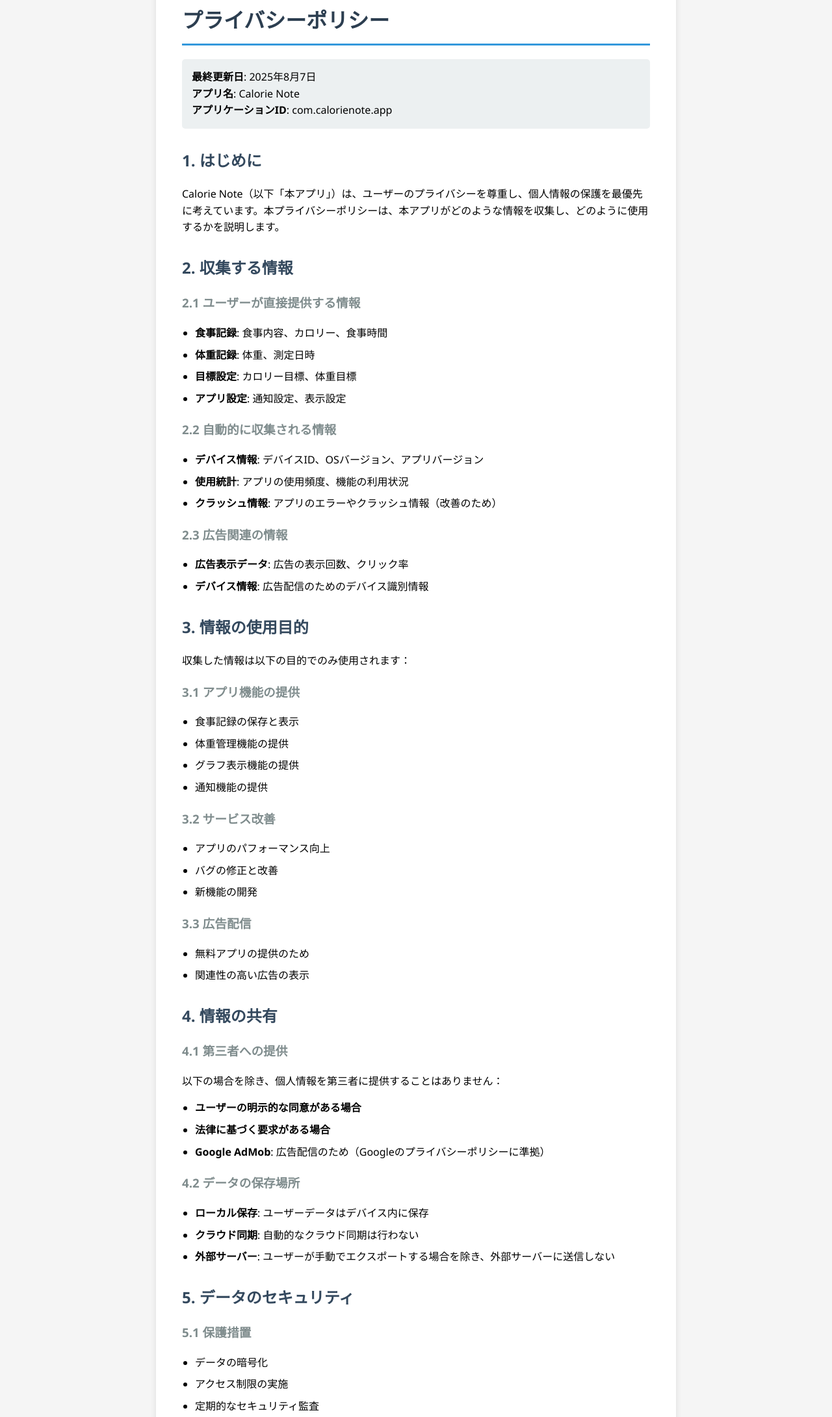
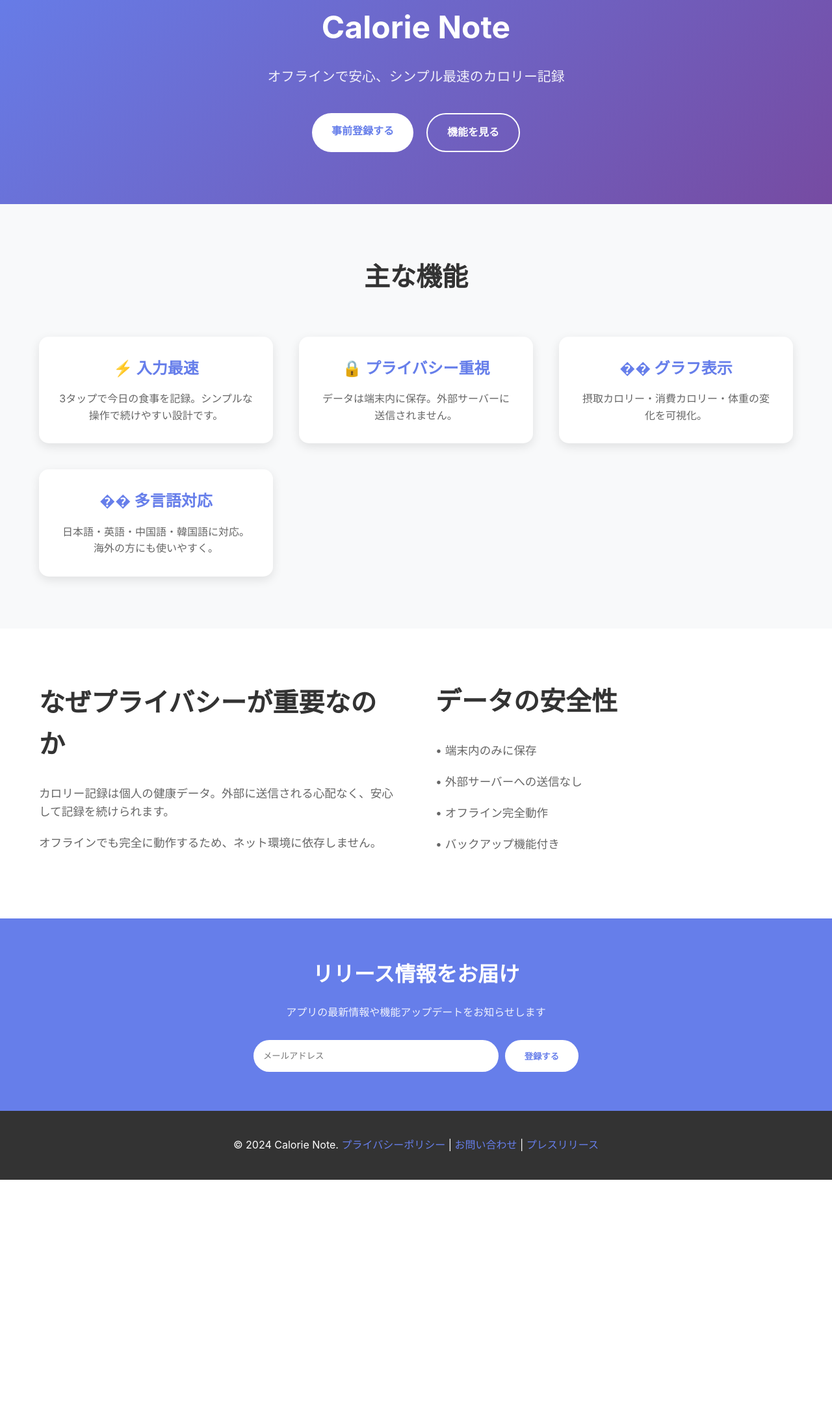
Before and after one commit to Krevive1/calorienote-privacy, a plain HTML site: page index.html in a window 1280 px wide. Shown: the part 76-2256 px from the top of the page at 65% size. After the commit the page ends 1891 px from the top, so only its background shows below. Drawn offline with Linux system fonts and the light colour scheme.

Commit message:
Update index.html

```diff
--- a/index.html
+++ b/index.html
@@ -3,267 +3,136 @@
 <head>
     <meta charset="UTF-8">
     <meta name="viewport" content="width=device-width, initial-scale=1.0">
-    <title>プライバシーポリシー - Calorie Note</title>
+    <title>Calorie Note - シンプル最速のカロリー記録</title>
+    <meta name="description" content="オフラインで安心、データは端末内保存。3タップで今日の食事を記録。多言語対応のプライバシー重視カロリー管理アプリ。">
     <style>
-        body {
-            font-family: 'Segoe UI', Tahoma, Geneva, Verdana, sans-serif;
-            line-height: 1.6;
-            max-width: 800px;
-            margin: 0 auto;
-            padding: 20px;
-            background-color: #f5f5f5;
-        }
-        .container {
-            background-color: white;
-            padding: 40px;
-            border-radius: 10px;
-            box-shadow: 0 2px 10px rgba(0,0,0,0.1);
-        }
-        h1 {
-            color: #2c3e50;
-            border-bottom: 3px solid #3498db;
-            padding-bottom: 10px;
-        }
-        h2 {
-            color: #34495e;
-            margin-top: 30px;
-        }
-        h3 {
-            color: #7f8c8d;
-            margin-top: 20px;
-        }
-        .header-info {
-            background-color: #ecf0f1;
-            padding: 15px;
-            border-radius: 5px;
-            margin-bottom: 20px;
-        }
-        ul {
-            padding-left: 20px;
-        }
-        li {
-            margin-bottom: 8px;
-        }
-        .contact-info {
-            background-color: #e8f4fd;
-            padding: 20px;
-            border-radius: 5px;
-            margin-top: 30px;
-        }
-        .footer {
-            margin-top: 40px;
-            padding-top: 20px;
-            border-top: 1px solid #bdc3c7;
-            color: #7f8c8d;
-            font-size: 0.9em;
+        * { margin: 0; padding: 0; box-sizing: border-box; }
+        body { font-family: -apple-system, BlinkMacSystemFont, 'Segoe UI', Roboto, sans-serif; line-height: 1.6; color: #333; }
+        .container { max-width: 1200px; margin: 0 auto; padding: 0 20px; }
+
+        /* Hero Section */
+        .hero { background: linear-gradient(135deg, #667eea 0%, #764ba2 100%); color: white; padding: 80px 0; text-align: center; }
+        .hero h1 { font-size: 3rem; margin-bottom: 20px; font-weight: 700; }
+        .hero p { font-size: 1.3rem; margin-bottom: 40px; opacity: 0.9; }
+        .cta-buttons { display: flex; gap: 20px; justify-content: center; flex-wrap: wrap; }
+        .btn { display: inline-block; padding: 15px 30px; background: #fff; color: #667eea; text-decoration: none; border-radius: 50px; font-weight: 600; transition: transform 0.3s; }
+        .btn:hover { transform: translateY(-2px); }
+        .btn-secondary { background: transparent; border: 2px solid #fff; color: #fff; }
+
+        /* Features Section */
+        .features { padding: 80px 0; background: #f8f9fa; }
+        .features h2 { text-align: center; font-size: 2.5rem; margin-bottom: 60px; color: #333; }
+        .feature-grid { display: grid; grid-template-columns: repeat(auto-fit, minmax(300px, 1fr)); gap: 40px; }
+        .feature { text-align: center; padding: 30px; background: white; border-radius: 15px; box-shadow: 0 5px 15px rgba(0,0,0,0.1); }
+        .feature h3 { font-size: 1.5rem; margin-bottom: 15px; color: #667eea; }
+        .feature p { color: #666; }
+
+        /* Privacy Section */
+        .privacy { padding: 80px 0; background: white; }
+        .privacy-content { display: grid; grid-template-columns: 1fr 1fr; gap: 60px; align-items: center; }
+        .privacy h2 { font-size: 2.5rem; margin-bottom: 30px; color: #333; }
+        .privacy p { font-size: 1.1rem; color: #666; margin-bottom: 20px; }
+
+        /* Newsletter Section */
+        .newsletter { background: #667eea; color: white; padding: 60px 0; text-align: center; }
+        .newsletter h2 { font-size: 2rem; margin-bottom: 20px; }
+        .newsletter p { margin-bottom: 30px; opacity: 0.9; }
+        .newsletter-form { display: flex; gap: 10px; justify-content: center; flex-wrap: wrap; max-width: 500px; margin: 0 auto; }
+        .newsletter input { padding: 15px; border: none; border-radius: 25px; flex: 1; min-width: 250px; }
+        .newsletter button { padding: 15px 30px; background: #fff; color: #667eea; border: none; border-radius: 25px; font-weight: 600; cursor: pointer; }
+
+        /* Footer */
+        .footer { background: #333; color: white; padding: 40px 0; text-align: center; }
+        .footer a { color: #667eea; text-decoration: none; }
+
+        @media (max-width: 768px) {
+            .hero h1 { font-size: 2rem; }
+            .hero p { font-size: 1.1rem; }
+            .privacy-content { grid-template-columns: 1fr; }
+            .newsletter-form { flex-direction: column; }
         }
     </style>
 </head>
 <body>
-    <div class="container">
-        <h1>プライバシーポリシー</h1>
+    <!-- Hero Section -->
+    <section class="hero">
+        <div class="container">
+            <h1>Calorie Note</h1>
+            <p>オフラインで安心、シンプル最速のカロリー記録</p>
+            <div class="cta-buttons">
+                <a href="#waitlist" class="btn">事前登録する</a>
+                <a href="#features" class="btn btn-secondary">機能を見る</a>
+            </div>
+        </div>
+    </section>
 
-        <div class="header-info">
-            <strong>最終更新日</strong>: 2025年8月7日<br>
-            <strong>アプリ名</strong>: Calorie Note<br>
-            <strong>アプリケーションID</strong>: com.calorienote.app
+    <!-- Features Section -->
+    <section id="features" class="features">
+        <div class="container">
+            <h2>主な機能</h2>
+            <div class="feature-grid">
+                <div class="feature">
+                    <h3>⚡ 入力最速</h3>
+                    <p>3タップで今日の食事を記録。シンプルな操作で続けやすい設計です。</p>
+                </div>
+                <div class="feature">
+                    <h3>🔒 プライバシー重視</h3>
+                    <p>データは端末内に保存。外部サーバーに送信されません。</p>
+                </div>
+                <div class="feature">
+                    <h3>�� グラフ表示</h3>
+                    <p>摂取カロリー・消費カロリー・体重の変化を可視化。</p>
+                </div>
+                <div class="feature">
+                    <h3>�� 多言語対応</h3>
+                    <p>日本語・英語・中国語・韓国語に対応。海外の方にも使いやすく。</p>
+                </div>
+            </div>
         </div>
+    </section>
 
-        <h2>1. はじめに</h2>
-        <p>Calorie Note（以下「本アプリ」）は、ユーザーのプライバシーを尊重し、個人情報の保護を最優先に考えています。本プライバシーポリシーは、本アプリがどのような情報を収集し、どのように使用するかを説明します。</p>
+    <!-- Privacy Section -->
+    <section class="privacy">
+        <div class="container">
+            <div class="privacy-content">
+                <div>
+                    <h2>なぜプライバシーが重要なのか</h2>
+                    <p>カロリー記録は個人の健康データ。外部に送信される心配なく、安心して記録を続けられます。</p>
+                    <p>オフラインでも完全に動作するため、ネット環境に依存しません。</p>
+                </div>
+                <div>
+                    <h2>データの安全性</h2>
+                    <p>• 端末内のみに保存</p>
+                    <p>• 外部サーバーへの送信なし</p>
+                    <p>• オフライン完全動作</p>
+                    <p>• バックアップ機能付き</p>
+                </div>
+            </div>
+        </div>
+    </section>
 
-        <h2>2. 収集する情報</h2>
+    <!-- Newsletter Section -->
+    <section id="waitlist" class="newsletter">
+        <div class="container">
+            <h2>リリース情報をお届け</h2>
+            <p>アプリの最新情報や機能アップデートをお知らせします</p>
+            <form class="newsletter-form" action="https://connect.mailerlite.com/api/subscribers" method="POST" target="_blank">
+                <input type="email" name="email" placeholder="メールアドレス" required>
+                <input type="hidden" name="fields[language]" value="ja">
+                <button type="submit">登録する</button>
+            </form>
+        </div>
+    </section>
 
-        <h3>2.1 ユーザーが直接提供する情報</h3>
-        <ul>
-            <li><strong>食事記録</strong>: 食事内容、カロリー、食事時間</li>
-            <li><strong>体重記録</strong>: 体重、測定日時</li>
-            <li><strong>目標設定</strong>: カロリー目標、体重目標</li>
-            <li><strong>アプリ設定</strong>: 通知設定、表示設定</li>
-        </ul>
-
-        <h3>2.2 自動的に収集される情報</h3>
-        <ul>
-            <li><strong>デバイス情報</strong>: デバイスID、OSバージョン、アプリバージョン</li>
-            <li><strong>使用統計</strong>: アプリの使用頻度、機能の利用状況</li>
-            <li><strong>クラッシュ情報</strong>: アプリのエラーやクラッシュ情報（改善のため）</li>
-        </ul>
-
-        <h3>2.3 広告関連の情報</h3>
-        <ul>
-            <li><strong>広告表示データ</strong>: 広告の表示回数、クリック率</li>
-            <li><strong>デバイス情報</strong>: 広告配信のためのデバイス識別情報</li>
-        </ul>
-
-        <h2>3. 情報の使用目的</h2>
-        <p>収集した情報は以下の目的でのみ使用されます：</p>
-
-        <h3>3.1 アプリ機能の提供</h3>
-        <ul>
-            <li>食事記録の保存と表示</li>
-            <li>体重管理機能の提供</li>
-            <li>グラフ表示機能の提供</li>
-            <li>通知機能の提供</li>
-        </ul>
-
-        <h3>3.2 サービス改善</h3>
-        <ul>
-            <li>アプリのパフォーマンス向上</li>
-            <li>バグの修正と改善</li>
-            <li>新機能の開発</li>
-        </ul>
-
-        <h3>3.3 広告配信</h3>
-        <ul>
-            <li>無料アプリの提供のため</li>
-            <li>関連性の高い広告の表示</li>
-        </ul>
-
-        <h2>4. 情報の共有</h2>
-
-        <h3>4.1 第三者への提供</h3>
-        <p>以下の場合を除き、個人情報を第三者に提供することはありません：</p>
-        <ul>
-            <li><strong>ユーザーの明示的な同意がある場合</strong></li>
-            <li><strong>法律に基づく要求がある場合</strong></li>
-            <li><strong>Google AdMob</strong>: 広告配信のため（Googleのプライバシーポリシーに準拠）</li>
-        </ul>
-
-        <h3>4.2 データの保存場所</h3>
-        <ul>
-            <li><strong>ローカル保存</strong>: ユーザーデータはデバイス内に保存</li>
-            <li><strong>クラウド同期</strong>: 自動的なクラウド同期は行わない</li>
-            <li><strong>外部サーバー</strong>: ユーザーが手動でエクスポートする場合を除き、外部サーバーに送信しない</li>
-        </ul>
-
-        <h2>5. データのセキュリティ</h2>
-
-        <h3>5.1 保護措置</h3>
-        <ul>
-            <li>データの暗号化</li>
-            <li>アクセス制限の実施</li>
-            <li>定期的なセキュリティ監査</li>
-        </ul>
-
-        <h3>5.2 データの保持期間</h3>
-        <ul>
-            <li>アプリ削除時までローカルに保存</li>
-            <li>ユーザーが手動で削除するまで保持</li>
-        </ul>
-
-        <h2>6. ユーザーの権利</h2>
-        <p>ユーザーは以下の権利を有します：</p>
-
-        <h3>6.1 データアクセス権</h3>
-        <ul>
-            <li>個人情報の確認</li>
-            <li>データのエクスポート</li>
-            <li>データの修正・削除</li>
-        </ul>
-
-        <h3>6.2 広告関連の権利</h3>
-        <ul>
-            <li>広告表示の制限（設定で調整可能）</li>
-            <li>広告のパーソナライゼーションの無効化</li>
-        </ul>
-
-        <h3>6.3 データ削除権</h3>
-        <ul>
-            <li>アプリ内データの完全削除</li>
-            <li>アプリの完全削除によるデータ削除</li>
-        </ul>
-
-        <h2>7. 子どものプライバシー保護</h2>
-
-        <h3>7.1 13歳未満のユーザー</h3>
-        <ul>
-            <li>意図的な個人情報の収集は行わない</li>
-            <li>保護者の同意なしでの情報収集は行わない</li>
-        </ul>
-
-        <h3>7.2 保護者の権利</h3>
-        <ul>
-            <li>子どもの情報の確認</li>
-            <li>子どもの情報の削除要求</li>
-        </ul>
-
-        <h2>8. 広告について</h2>
-
-        <h3>8.1 使用する広告サービス</h3>
-        <ul>
-            <li><strong>Google AdMob</strong>: 広告配信サービス</li>
-            <li><strong>広告の種類</strong>: バナー広告、インタースティシャル広告、リワード広告</li>
-        </ul>
-
-        <h3>8.2 広告の目的</h3>
-        <ul>
-            <li>アプリの無料提供</li>
-            <li>サービス運営費の確保</li>
-        </ul>
-
-        <h3>8.3 広告の制御</h3>
-        <ul>
-            <li>設定で広告表示を調整可能</li>
-            <li>パーソナライゼーションの無効化可能</li>
-        </ul>
-
-        <h2>9. プライバシーポリシーの変更</h2>
-
-        <h3>9.1 変更の通知</h3>
-        <ul>
-            <li>重要な変更がある場合はアプリ内で通知</li>
-            <li>変更内容の詳細な説明を提供</li>
-        </ul>
-
-        <h3>9.2 同意の更新</h3>
-        <ul>
-            <li>重要な変更がある場合は再度同意を求める</li>
-            <li>ユーザーの選択権を尊重</li>
-        </ul>
-
-        <div class="contact-info">
-            <h2>10. お問い合わせ</h2>
-            <p>プライバシーポリシーに関するお問い合わせは、以下までご連絡ください：</p>
-            <p><strong>メール</strong>: qgsky217@yahoo.co.jp<br>
-            <strong>対応時間</strong>: 平日 9:00-18:00（日本時間）<br>
-            <strong>回答期間</strong>: お問い合わせから7営業日以内</p>
+    <!-- Footer -->
+    <footer class="footer">
+        <div class="container">
+            <p>&copy; 2024 Calorie Note.
+            <a href="https://krevive1.github.io/calorienote-privacy/" target="_blank">プライバシーポリシー</a> |
+            <a href="mailto:qgsky21777@gmail.com">お問い合わせ</a> |
+            <a href="https://github.com/Krevive1/calorie-note-site/blob/main/PRESS_RELEASE.md" target="_blank">プレスリリース</a>
+            </p>
         </div>
-
-        <h2>11. 準拠法・管轄裁判所</h2>
-
-        <h3>11.1 準拠法</h3>
-        <ul>
-            <li>日本法に準拠</li>
-            <li>個人情報保護法に準拠</li>
-        </ul>
-
-        <h3>11.2 管轄裁判所</h3>
-        <ul>
-            <li>東京地方裁判所を第一審の専属管轄裁判所とする</li>
-        </ul>
-
-        <h2>12. 国際的なデータ転送</h2>
-
-        <h3>12.1 データ転送の範囲</h3>
-        <ul>
-            <li>日本国内での処理を原則とする</li>
-            <li>Google AdMobへの必要最小限のデータ転送</li>
-        </ul>
-
-        <h3>12.2 保護措置</h3>
-        <ul>
-            <li>適切な保護措置の実施</li>
-            <li>データ転送先のプライバシーポリシーの確認</li>
-        </ul>
-
-        <div class="footer">
-            <p><strong>注意事項</strong>:</p>
-            <ul>
-                <li>このプライバシーポリシーは、アプリの機能と実際のデータ処理に基づいて作成されています</li>
-                <li>実際のリリース前に、法律専門家による確認を推奨します</li>
-                <li>アプリの機能変更に応じて、プライバシーポリシーの更新が必要になる場合があります</li>
-            </ul>
-        </div>
-    </div>
+    </footer>
 </body>
 </html>
```
